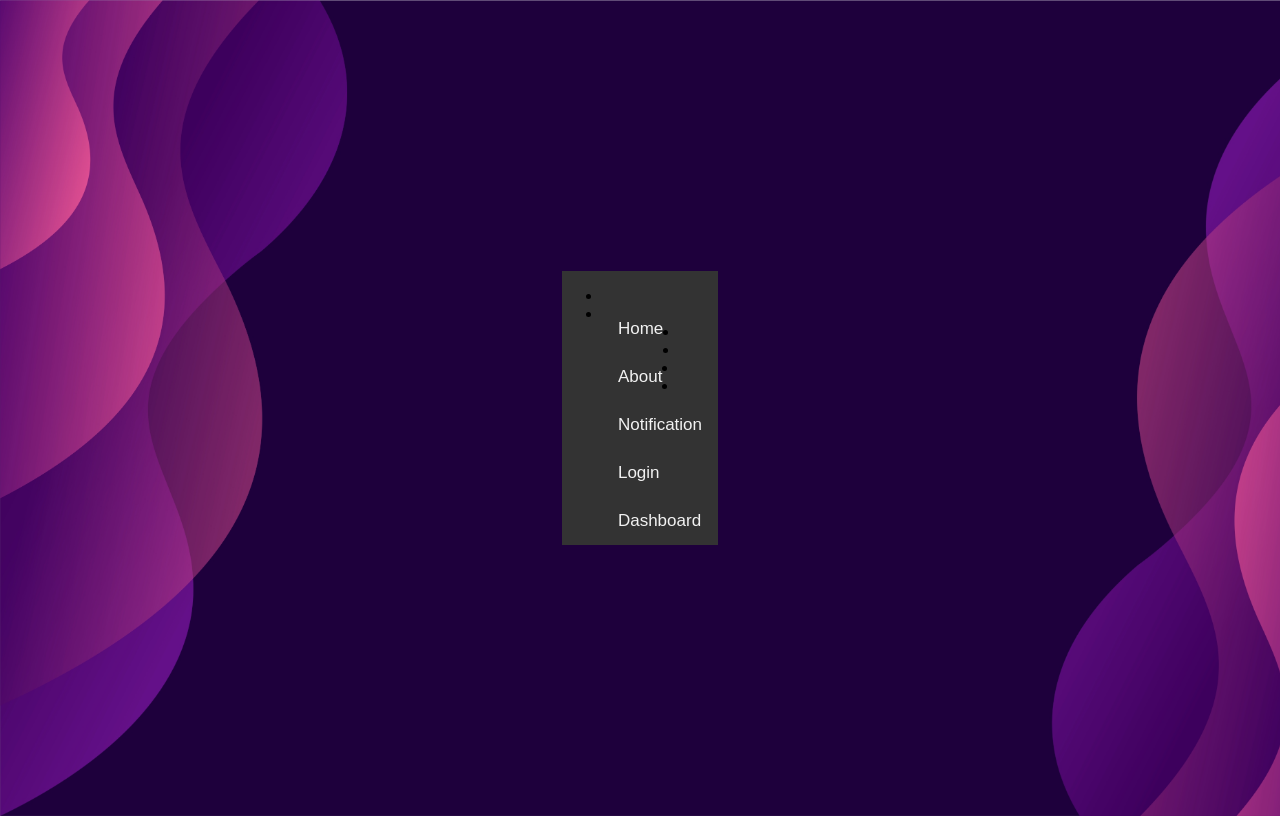
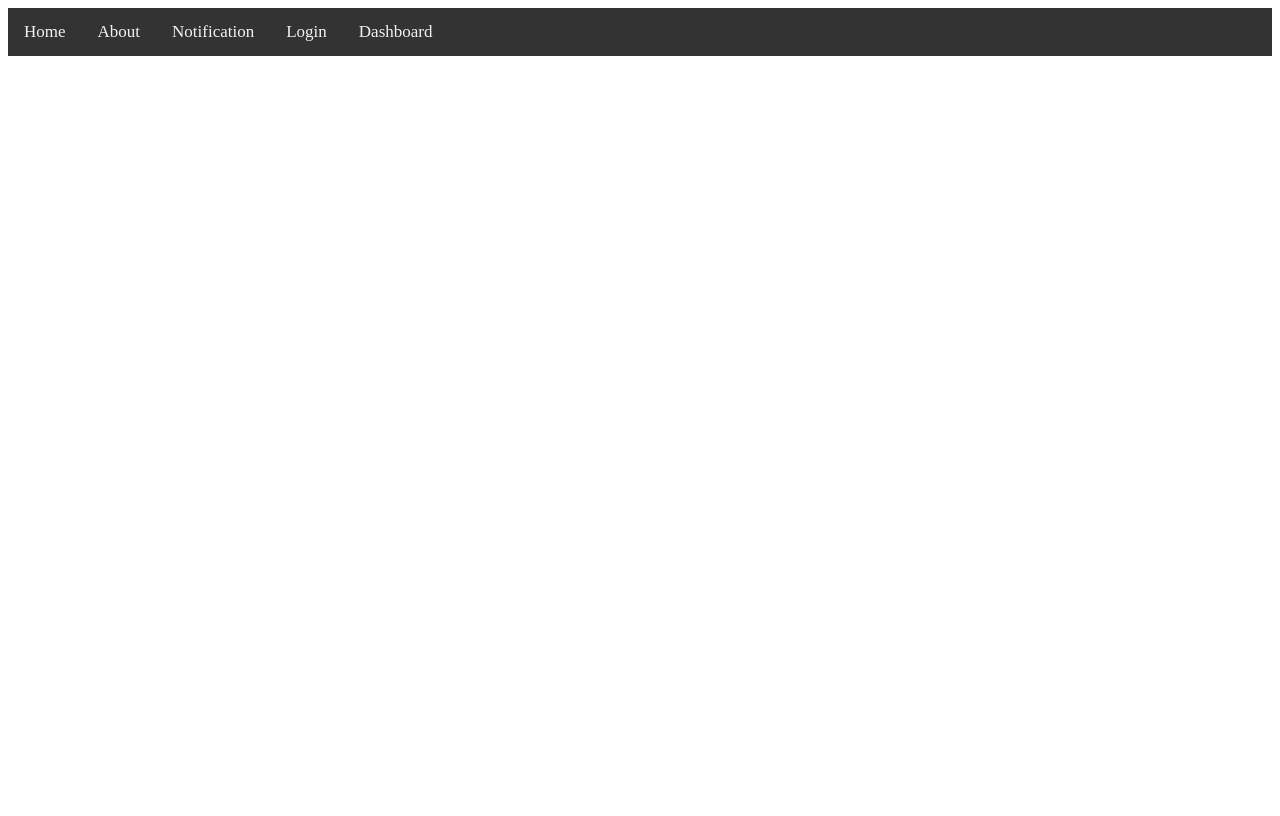
Before and after one commit to devamontariotech/Habit-Management, a website: page src/frontend/pages/homepage.html in a window 1280 px wide. Drawn offline with Linux system fonts and the light colour scheme; files whose address does not match are found by name.

Commit message:
Solved several design-related bugs!

```diff
--- a/src/frontend/css/design.css
+++ b/src/frontend/css/design.css
@@ -1,9 +1,9 @@
-body {
+.signin-body body {
     display: flex;
     justify-content: center;
     align-items: center;
     height: 100vh;
-    background-image:url('C:/Users/Parnian/Desktop/Habit management/Habit-Tracking-WebApp/src/frontend/assets/website_background.jpg');
+    background-image:url('/src/frontend/assets/website_background.jpg');
     background-size: cover;
     font-family: Arial, Helvetica, sans-serif;
     /*background: linear-gradient(to right, #6c007a, #ff00fb);*/
@@ -109,6 +109,8 @@ span{
 .navbar {
     overflow: hidden;
     background-color: #333;
+    display: flex;
+    flex-direction: row;
 }
 
 .navbar a {
--- a/src/frontend/pages/homepage.html
+++ b/src/frontend/pages/homepage.html
@@ -9,14 +9,14 @@
 </head>
 <body>
     <nav class="navbar">
-        <ul class="nav-menu">
-            <li class="navbar-logo"><img class="navbar-image" src=""/></li>
-            <li class="navbar-item active"><a class="navbar-link" href="homepage.html">Home</a></li>
-            <li class="navbar-item"><a class="navbar-link" href="#">About</a></li>
-            <li class="navbar-item"><a class="navbar-link" href="#">Notification</a></li>
-            <li class="navbar-login"><a class="navbar-link" href="signin.html">Login</a></li>
-            <li class="navbar-dashboard"><a class="navbar-link" href="dashboard.html">Dashboard</a></li>
-        </ul>
+
+        <img class="navbar-image" src=""/>
+        <a class="navbar-link" href="homepage.html">Home</a>
+        <a class="navbar-link" href="#">About</a>
+        <a class="navbar-link" href="#">Notification</a>
+        <a class="navbar-link" href="signin.html">Login</a>
+        <a class="navbar-link" href="dashboard.html">Dashboard</a>
+
         <div class="toggle-button">
             <span class="bar"></span>
             <span class="bar"></span>
```
Also changed, not shown: src/frontend/pages/signin.html (+1 -1 lines).
